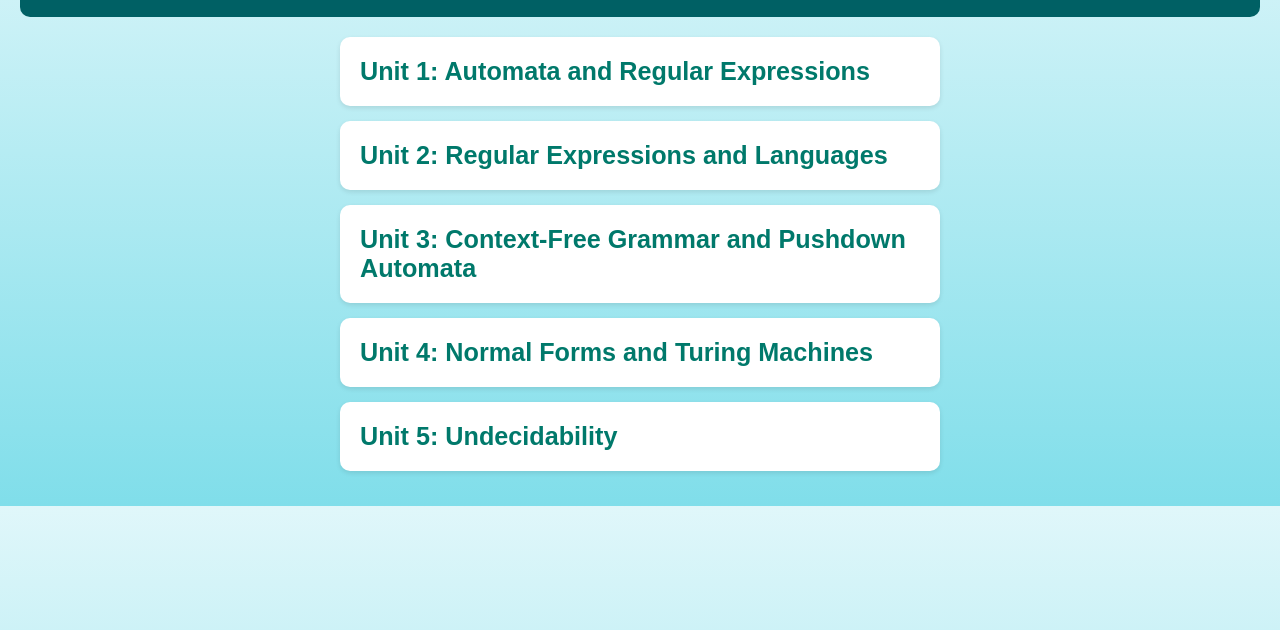
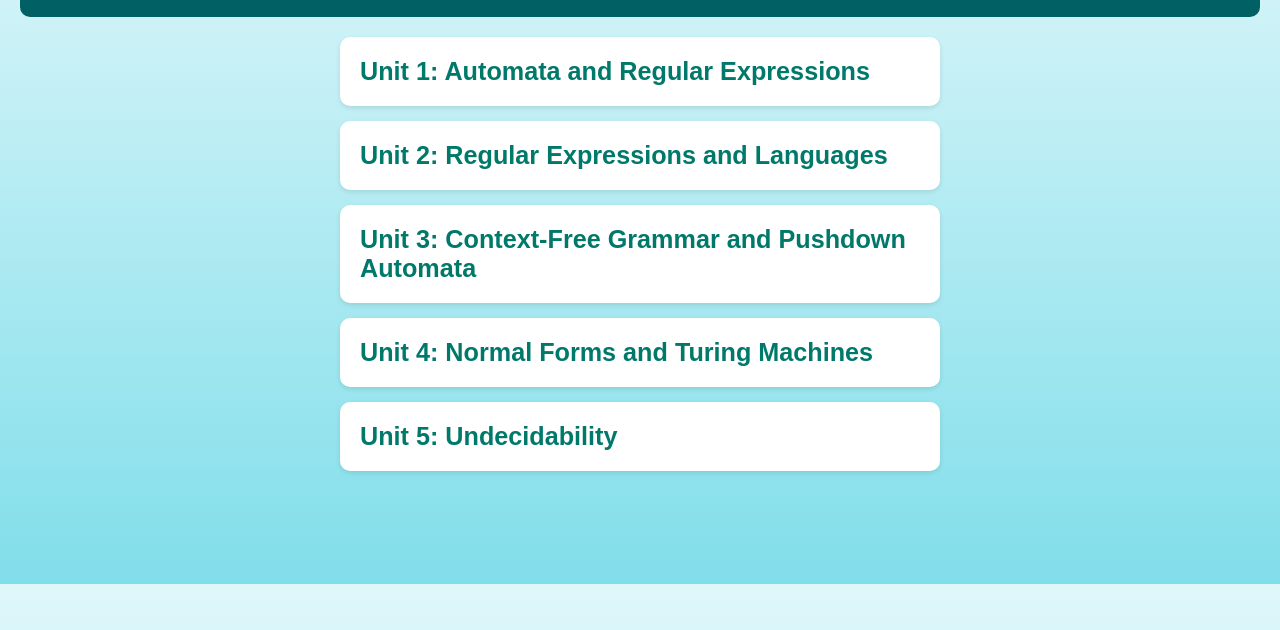
Before and after one commit to TOCApplication/TOCAPP, a plain HTML site: page index.html in a window 1280 px wide. Shown: the part 126-756 px from the top of the page. Drawn offline with Linux system fonts and the light colour scheme.

Commit message:
Update styles.css

```diff
--- a/sources/styles.css
+++ b/sources/styles.css
@@ -4,6 +4,7 @@ body {
   background: linear-gradient(to bottom, #e0f7fa, #80deea);
   color: #333;
   padding: 20px;
+  margin-bottom: 78px;
   font-size: 18px; /* Increased font size for better readability */
 }
 
```
